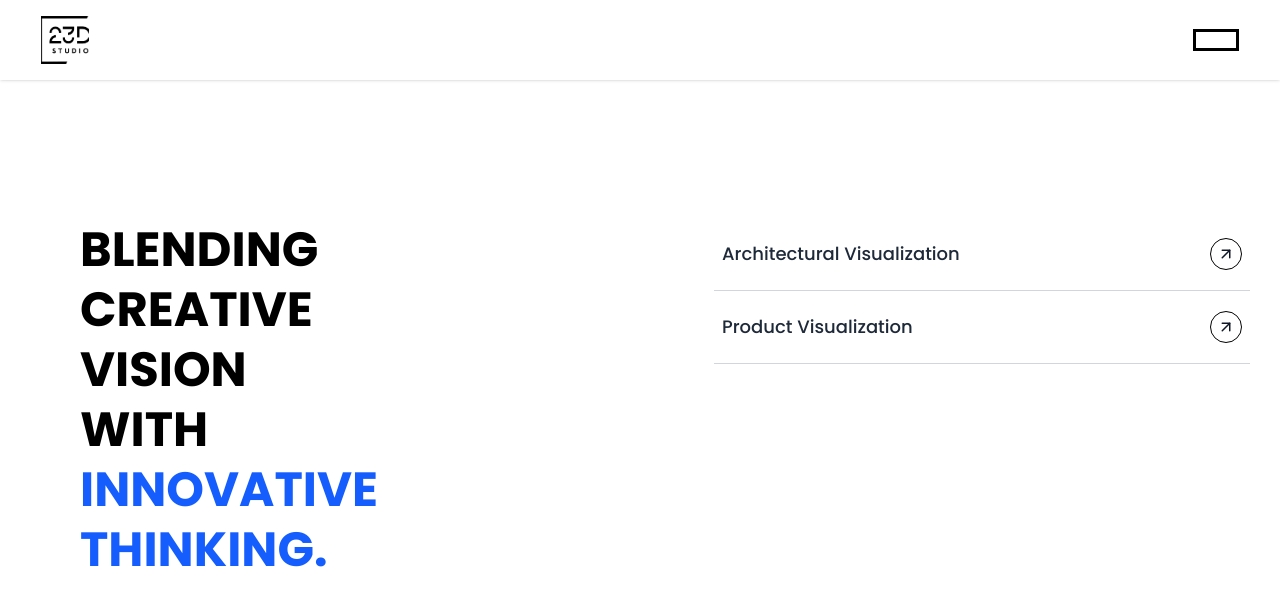
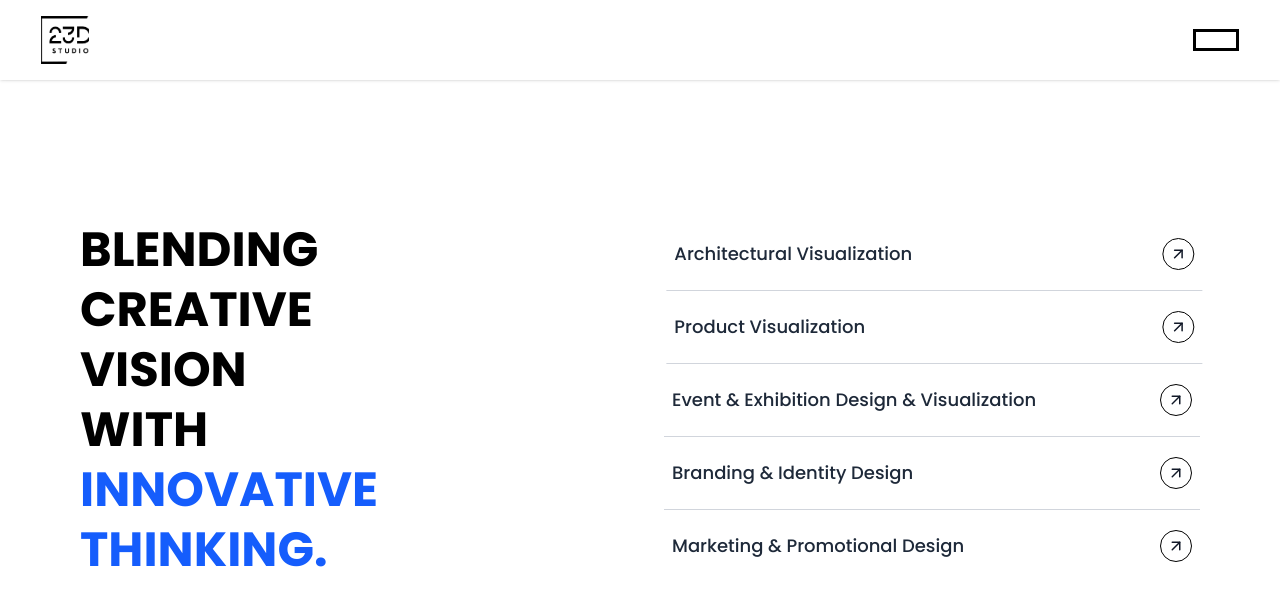
Before and after one commit to Vishalpatil0111/23dstudio, a React (Vite) app: page /work in a window 1280 px wide. Shown: the top 606 px of the page. Built offline with nearby package versions, Linux system fonts and the light colour scheme.

Commit message:
work page

```diff
--- a/src/Components/Pages/WorkPage.jsx
+++ b/src/Components/Pages/WorkPage.jsx
@@ -41,7 +41,7 @@ function WorkPage() {
       stagger: 0.2,
       ease: 'power2.out',
     });
-    gsap.to(serviceRefs.current, {
+    gsap.from(serviceRefs.current, {
     opacity: 100,
     x: 0,
     duration: 1,
@@ -50,6 +50,7 @@ function WorkPage() {
     delay: 1,
     clearProps: 'all',
   });
+
   }, []);
 
   useEffect(() => {
@@ -69,22 +70,22 @@ function WorkPage() {
   }, [hoverImg]);
 
   useEffect(() => {
-    // Animate service list items from right to left with fade-in
+
     gsap.from(serviceRefs.current, {
       opacity: 0,
       x: 50,
       duration: 1,
       stagger: 0.2,
       ease: 'power2.out',
-      delay: 1, // starts after left side animation
+      delay: 1,
     });
   }, []);
 
 
   return (
-    <div className="relative w-full min-h-screen flex flex-col md:flex-row items-center justify-between px-6 sm:px-12 md:px-20 py-16 bg-white gap-12">
+    <div className="relative w-full  max-w-screen overflow-hidden  min-h-screen flex flex-col md:flex-row items-center justify-between px-6 sm:px-12 md:px-20 py-16 bg-white gap-12">
       {/* Hover Image Preview */}
-      <div className="absolute top-0 right-0 w-full md:w-1/2 h-full pointer-events-none z-0">
+<div className=" md:block absolute top-0 right-0 w-1/2 h-full pointer-events-none z-0">
         {hoverImg && (
           <img
             ref={imgRef}
```
